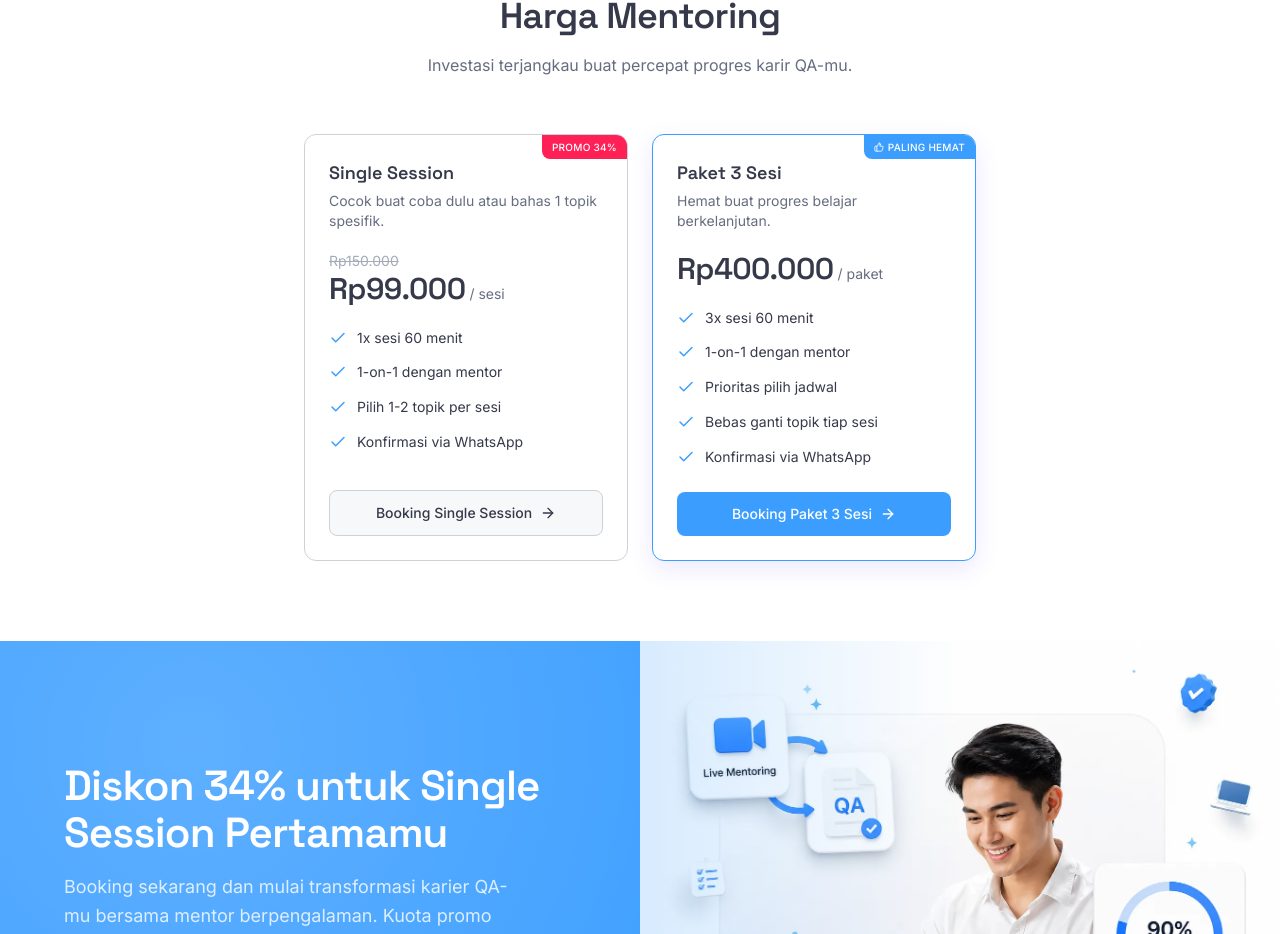
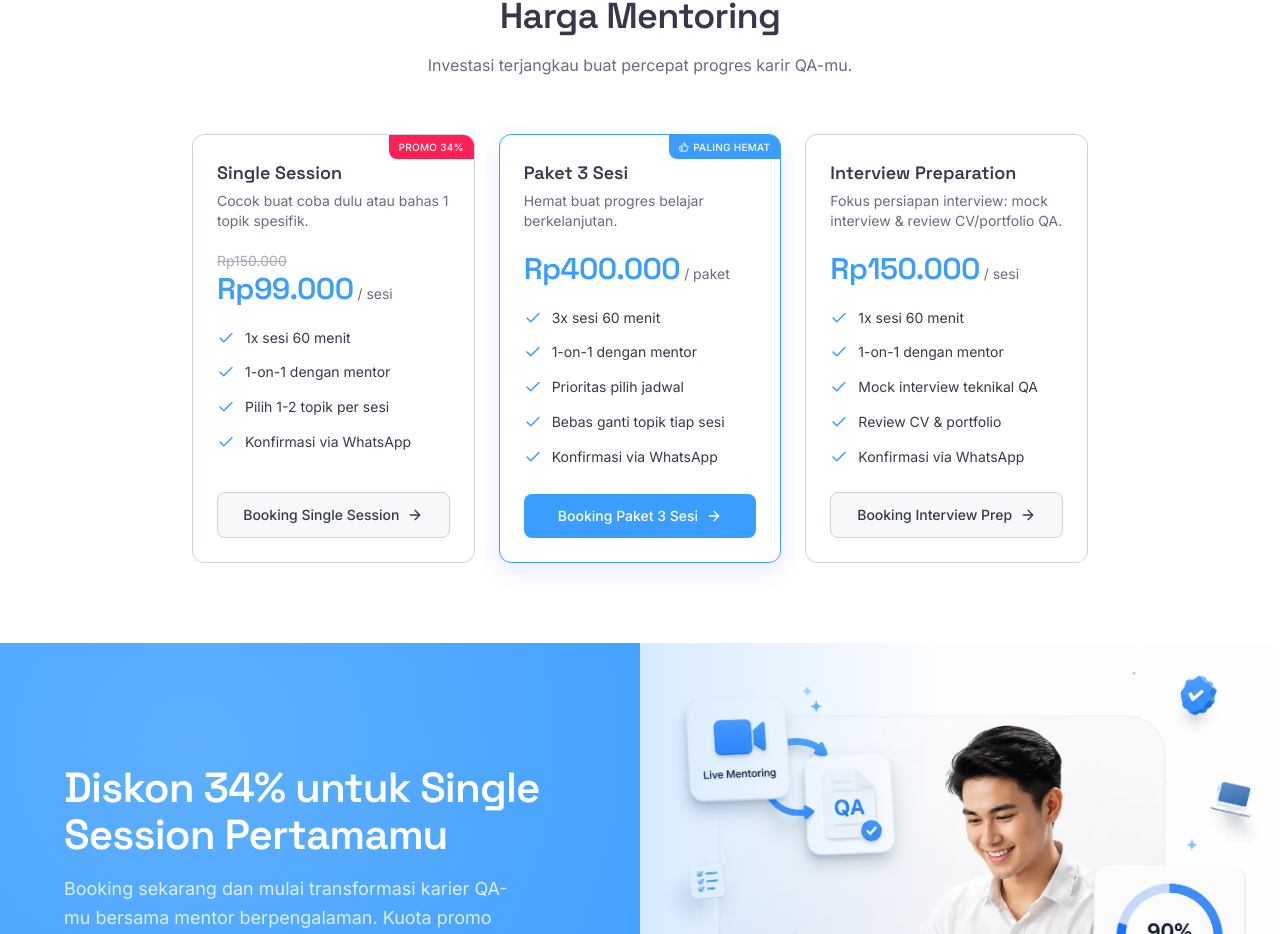
Before and after one commit to agusbudbudi/portfolio, a React (Vite) app: page / in a window 1280 px wide. Shown: the part 5078-6012 px from the top of the page. Built offline with nearby package versions, Linux system fonts and the light colour scheme; no server answers.

Commit message:
feat(mentoring): add Interview Preparation pricing package
Third plan alongside Single Session and Paket 3 Sesi: mock interview +
CV/portfolio review, Rp150.000/sesi. Grid grows to 3 columns on desktop.

```diff
--- a/src/pages/portfolio/Mentoring/components/landing/PricingSection.tsx
+++ b/src/pages/portfolio/Mentoring/components/landing/PricingSection.tsx
@@ -34,6 +34,21 @@ const plans = [
     highlighted: true,
     cta: 'Booking Paket 3 Sesi',
   },
+  {
+    name: 'Interview Preparation',
+    price: 'Rp150.000',
+    unit: '/ sesi',
+    description: 'Fokus persiapan interview: mock interview & review CV/portfolio QA.',
+    features: [
+      '1x sesi 60 menit',
+      '1-on-1 dengan mentor',
+      'Mock interview teknikal QA',
+      'Review CV & portfolio',
+      'Konfirmasi via WhatsApp',
+    ],
+    highlighted: false,
+    cta: 'Booking Interview Prep',
+  },
 ];
 
 const PricingSection: React.FC = () => {
@@ -49,7 +64,7 @@ const PricingSection: React.FC = () => {
           </p>
         </div>
 
-        <div className="grid grid-cols-1 sm:grid-cols-2 gap-6 max-w-2xl mx-auto">
+        <div className="grid grid-cols-1 sm:grid-cols-2 lg:grid-cols-3 gap-6 max-w-4xl mx-auto">
           {plans.map(plan => (
             <div
               key={plan.name}
@@ -77,7 +92,7 @@ const PricingSection: React.FC = () => {
                 <span className="text-sm text-ld-fog line-through">{plan.originalPrice}</span>
               )}
               <div className="flex items-baseline gap-1 mb-5">
-                <span className="font-ld-display font-semibold text-3xl text-ld-graphite tracking-[-0.02em]">
+                <span className="font-ld-display font-semibold text-3xl text-ld-graphite tracking-[-0.02em] text-ld-violet">
                   {plan.price}
                 </span>
                 <span className="text-sm text-ld-slate">{plan.unit}</span>
```
